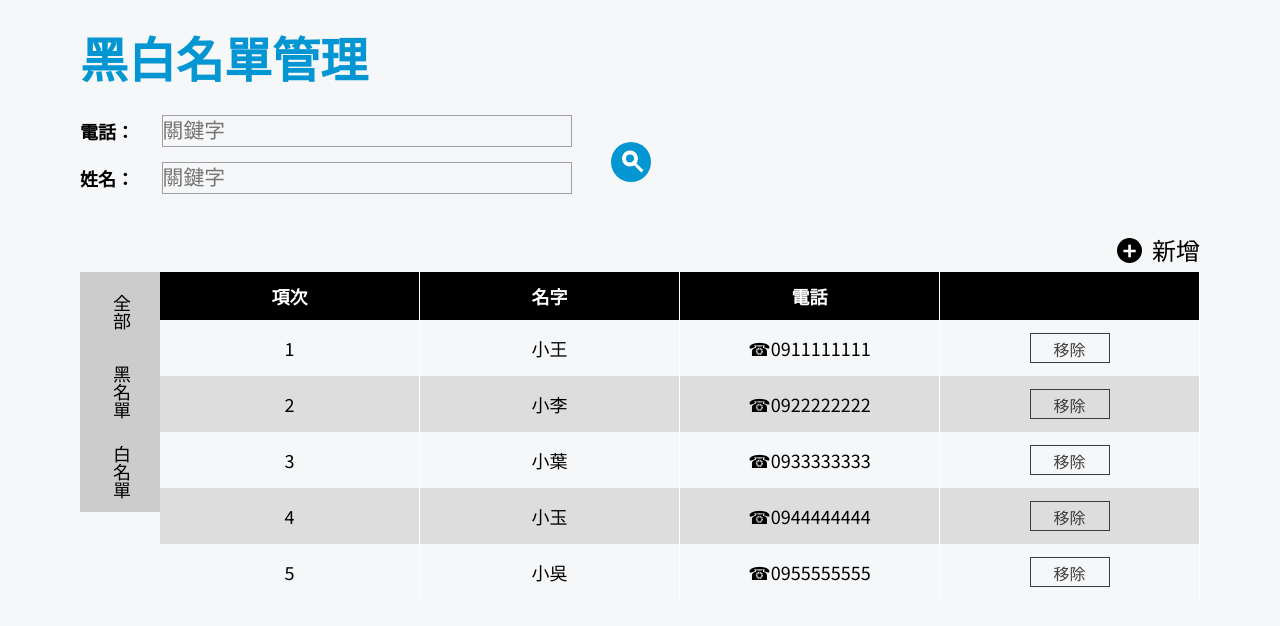
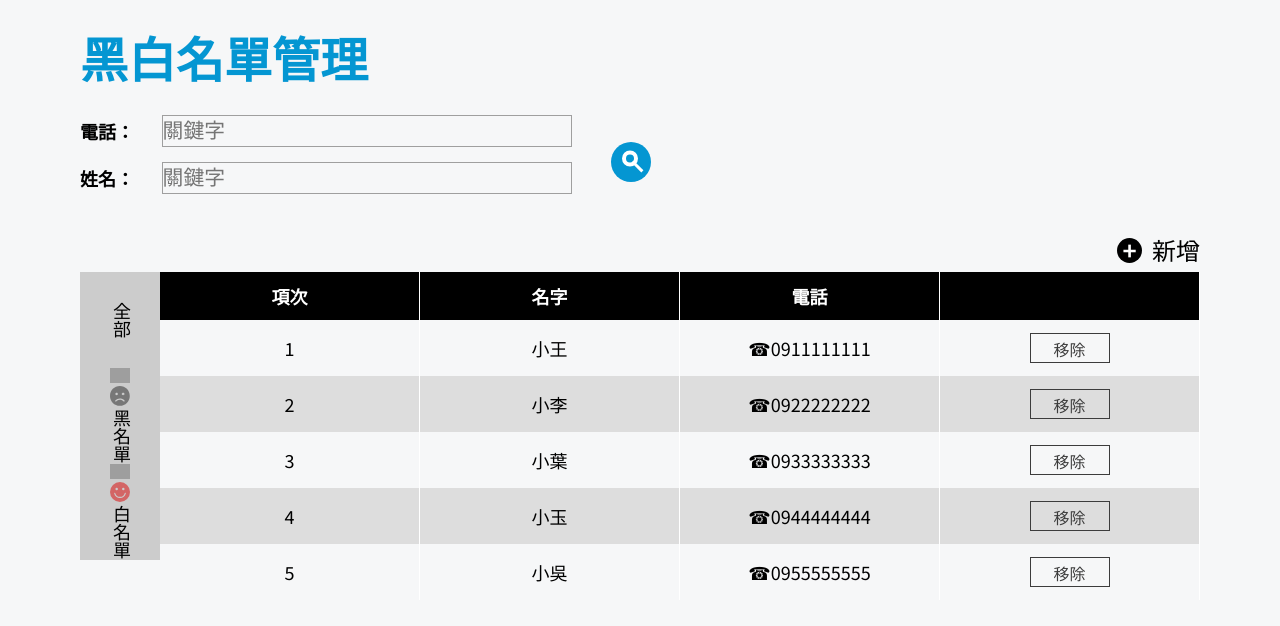
Before and after one commit to Louslife/tel-blacklist-react, a React (Create React App) app: page / in a window 1280 px wide. Shown: the top 626 px of the page. Built offline with nearby package versions, Linux system fonts and the light colour scheme; grey boxes are pictures that could not be loaded.

Commit message:
feat:add SVG

```diff
--- a/src/component/TelBlacklist.js
+++ b/src/component/TelBlacklist.js
@@ -7,9 +7,32 @@ import Crad from '../css/Crad.module.css';
 import AddBtn from '../css/AddBtn.module.css';
 import FloatInput from "../css/FloatInput.module.css";
 
+import { ReactComponent as Sad } from "../images/sad.svg";
+import { ReactComponent as Smile } from "../images/smile.svg";
+
 import SearchNav from "./SearchNav";
 
-function TelBlacklist() {
+const SadSvg = () => {
+
+  return (
+    <div className={SubCategory.sadWarp}>
+      <img src={Sad} className={SubCategory.sadLogo} alt="" />
+      <Sad className={SubCategory.sadLogo} />
+    </div>
+  )
+}
+
+const SmileSvg = () => {
+
+  return (
+    <div className={SubCategory.smileWarp}>
+      <img src={Smile} className={SubCategory.smileLogo} alt="" />
+      <Smile className={SubCategory.smileLogo} />
+    </div>
+  )
+}
+
+const TelBlacklist = () => {
 
   const data = [
     {
@@ -46,10 +69,10 @@ function TelBlacklist() {
   ]
 
   const [telList, setTelList] = useState(null);
-  const [isUpdate, setIsUpdate] = useState(false);
+  // const [isUpdate, setIsUpdate] = useState(false);
   const [isAdd, setIsAdd] = useState(false);
-  const [currentTel, setCurrentTel] = useState({})
-  const [updateTel, setUpdateTel] = useState({})
+  // const [currentTel, setCurrentTel] = useState({})
+  // const [updateTel, setUpdateTel] = useState({})
 
   const [newTel, setNewTel] = useState("");
   const [newId, setNewId] = useState("");
@@ -62,7 +85,15 @@ function TelBlacklist() {
   useEffect(() => {
     // 在這裏拉取資料
     setTelList(data)
+    // eslint-disable-next-line react-hooks/exhaustive-deps
   }, []);
+
+  // useEffect(() => {
+  //   document.addEventListener("click", hendleFilterTel);
+  //   return () => {
+  //     document.removeEventListener("click", hendleFilterTel);
+  //   };
+  // }, []);
 
   const hendleSeachTel = () => {
     // 搜尋功能
@@ -93,10 +124,12 @@ function TelBlacklist() {
 
   const hendleFilterTel = (e) => {
     // 點選名單按鈕
-    // dataReset()
     const btnType = e.target.name
+    console.log(e.target)
+    console.log(e.target.name)
     switch (btnType) {
       case "black":
+        dataReset()
         const newTelListBlack = telList.filter((tel) => {
           return tel.isBlack
         })
@@ -105,6 +138,7 @@ function TelBlacklist() {
         break;
 
       case "white":
+        dataReset()
         const newTelListWhite = telList.filter((tel) => {
           return !tel.isBlack
         })
@@ -113,6 +147,7 @@ function TelBlacklist() {
         break;
 
       case "all":
+        dataReset()
         const newTelListAll = telList.filter((tel) => {
           return true
         })
@@ -151,44 +186,44 @@ function TelBlacklist() {
     setTelList(newList)
   }
 
-  const hendleUpdateTel = (tel) => {
-    // 修改一筆電話
-    // 驗證被修改的電話是否合法
-    // cell Update API
-    if (isUpdate) {
-      setIsUpdate(false)
-    } else {
-      setIsUpdate(true)
-    }
-    setCurrentTel(tel)
-    console.log(currentTel)
-  }
+  // const hendleUpdateTel = (tel) => {
+  //   // 修改一筆電話
+  //   // 驗證被修改的電話是否合法
+  //   // cell Update API
+  //   if (isUpdate) {
+  //     setIsUpdate(false)
+  //   } else {
+  //     setIsUpdate(true)
+  //   }
+  //   setCurrentTel(tel)
+  //   console.log(currentTel)
+  // }
 
-  const hendleSaveTelUpdate = (tel) => {
-    // 儲存一筆被修改的電話
-    console.log(tel)
-    const nowTel = {
-      telId: tel.telId,
-      telName: newUser,
-      tel: newTel,
-      isBlack: true,
-      date: ""
-    }
-    setUpdateTel(nowTel)
-    const newList = telList.map((obj, index) => {
-      return currentTel.telId === obj.telId ? { ...obj, ...updateTel } : obj;
-    })
-    setTelList(newList)
-    alert("修改一筆電話");
-  }
+  // const hendleSaveTelUpdate = (tel) => {
+  //   // 儲存一筆被修改的電話
+  //   console.log(tel)
+  //   const nowTel = {
+  //     telId: tel.telId,
+  //     telName: newUser,
+  //     tel: newTel,
+  //     isBlack: true,
+  //     date: ""
+  //   }
+  //   setUpdateTel(nowTel)
+  //   const newList = telList.map((obj, index) => {
+  //     return currentTel.telId === obj.telId ? { ...obj, ...updateTel } : obj;
+  //   })
+  //   setTelList(newList)
+  //   alert("修改一筆電話");
+  // }
 
   // useEffect(() => {
   //   console.log("telList", telList)
   // }, [telList]);
 
-  const handleCurrentTelInput = (e) => {
-    setUpdateTel({ ...updateTel, [e.target.name]: e.target.value })
-  }
+  // const handleCurrentTelInput = (e) => {
+  //   setUpdateTel({ ...updateTel, [e.target.name]: e.target.value })
+  // }
 
   const hendleDeleteTel = (id) => {
     // cell Delete API
@@ -201,12 +236,12 @@ function TelBlacklist() {
     setTelList(newList)
   }
 
-  const hendleChangeType = () => {
-    // cell Update API
-    // 修改一筆電話的狀態
-    // 白名單變成黑名單
-    // 黑名單變成白名單
-  }
+  // const hendleChangeType = () => {
+  //   // cell Update API
+  //   // 修改一筆電話的狀態
+  //   // 白名單變成黑名單
+  //   // 黑名單變成白名單
+  // }
 
   const getIdInputValue = (e) => {
 
@@ -245,6 +280,7 @@ function TelBlacklist() {
 
   const dataReset = () => {
     setTelList(data);
+    console.log("dataReset")
   }
 
   return (
@@ -270,9 +306,9 @@ function TelBlacklist() {
 
         <div className="table-warp">
           <div className={SubCategory.subCategory}>
-            <button name="black" className={SubCategory.subCategoryItem} onClick={hendleFilterTel}><p>全部</p></button>
-            <button name="white" className={SubCategory.subCategoryItem} onClick={hendleFilterTel}><p>黑名單</p></button>
-            <button name="all" className={SubCategory.subCategoryItem} onClick={hendleFilterTel}><p>白名單</p></button>
+            <button name="all" className={SubCategory.subCategoryItem} onClick={(e) => hendleFilterTel(e)}><p onClick={(e) => { e.preventDefault(e) }}>全部</p></button>
+            <button name="black" className={SubCategory.subCategoryItem} onClick={(e) => hendleFilterTel(e)}><SadSvg /><p onClick={(e) => { e.preventDefault(e) }}>黑名單</p></button>
+            <button name="white" className={SubCategory.subCategoryItem} onClick={(e) => hendleFilterTel(e)}><SmileSvg /><p onClick={(e) => { e.preventDefault(e) }}>白名單</p></button>
           </div>
           <div className="table-item">
             <div className={Crad.cradWrapCaption} >
@@ -285,6 +321,18 @@ function TelBlacklist() {
                 </div>
               </div>
             </div>
+
+            {(isAdd ? <div className={FloatInput.isAddWrap}>
+              <div className="row card">
+                <div className={FloatInput.isAddItme}><input onChange={getIdInputValue} type="text" disabled placeholder="預設項次(不用填)" /></div>
+                <div className={FloatInput.isAddItme}><input onChange={getUserInputValue} type="text" placeholder="輸入名字" /></div>
+                <div className={FloatInput.isAddItme}><input onChange={getTelInputValue} type="text" placeholder="輸入電話" /></div>
+                <div className={FloatInput.isAddItme}>
+                  <div className={FloatInput.isAddSure}
+                    onClick={() => hendleSaveTel()}><i>確定</i></div>
+                </div>
+              </div>
+            </div> : "")}
 
             {(telList ? telList.map((obj, index) =>
               <React.Fragment key={obj.telId}>
@@ -306,7 +354,7 @@ function TelBlacklist() {
                   </div>
                 </div>
 
-                {(isUpdate && currentTel.telId === obj.telId ? <div className={FloatInput.isUpdateWrap} key={currentTel.telId}>
+                {/* {(isUpdate && currentTel.telId === obj.telId ? <div className={FloatInput.isUpdateWrap} key={currentTel.telId}>
                   <div className="row card">
                     <div className={FloatInput.isUpdateItme}><input onChange={getIdInputValue} type="text" value="ID" /></div>
                     <div className={FloatInput.isUpdateItme}><div className="col"><input name="telName" onChange={handleCurrentTelInput} type="text" placeholder={`${obj.telName}`} /></div>
@@ -317,23 +365,14 @@ function TelBlacklist() {
                         onClick={() => hendleSaveTelUpdate(currentTel)}><i>確定</i></div>
                     </div>
                   </div>
-                </div> : "")}
+                </div> : "")} */}
               </React.Fragment>
             ) : "Get No Data"
             )}
-            {(isAdd ? <div className={FloatInput.isAddWrap}>
-              <div className="row card">
-                <div className={FloatInput.isAddItme}><input onChange={getIdInputValue} type="text" disabled placeholder="預設項次(不用填)" /></div>
-                <div className={FloatInput.isAddItme}><input onChange={getUserInputValue} type="text" placeholder="輸入名字" /></div>
-                <div className={FloatInput.isAddItme}><input onChange={getTelInputValue} type="text" placeholder="輸入電話" /></div>
-                <div className={FloatInput.isAddItme}>
-                  <div className={FloatInput.isAddSure}
-                    onClick={() => hendleSaveTel()}><i>確定</i></div>
-                </div>
-              </div>
-            </div> : "")}
+
           </div>
         </div>
+
       </main>
     </>
   )
--- a/src/css/SubCategory.module.css
+++ b/src/css/SubCategory.module.css
@@ -9,7 +9,6 @@
   border-radius: 0;
   font-size: 24px;
   width: 8rem;
-  height: 4rem;
 }
 
 .subCategoryItem:first-child:active,
@@ -30,6 +29,19 @@
   color: black;
 }
 
+.sadWarp,
+.smileWarp {
+  display: none;
+}
+
+.sadLogo g {
+  fill: #777777;
+}
+
+.smileLogo g {
+  fill: #d36565;
+}
+
 @media screen and (min-width: 768px) {
   .subCategory {
     display: inline-block;
@@ -40,7 +52,7 @@
     display: block;
     font-size: 18px;
     width: 5rem;
-    height: 5rem;
+    height: 6rem;
   }
 
   .subCategoryItem:hover,
@@ -54,4 +66,11 @@
     writing-mode: vertical-lr;
   }
 
+  .sadWarp,
+  .smileWarp {
+    display: inline-block;
+    text-align: center;
+    width: 20px;
+    height: 20px;
+  }
 }
```
Also changed, not shown: src/images/sad.svg (added), src/images/smile.svg (added).
